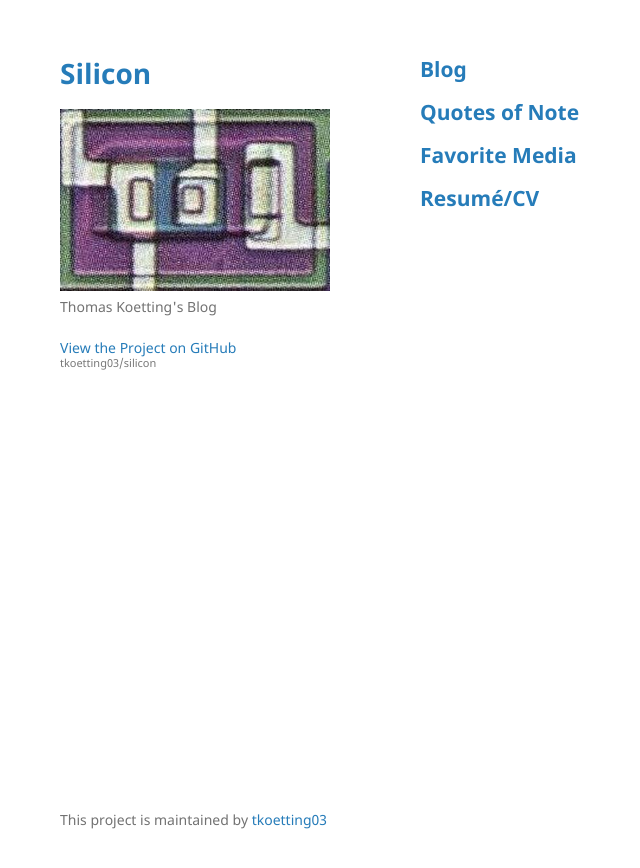
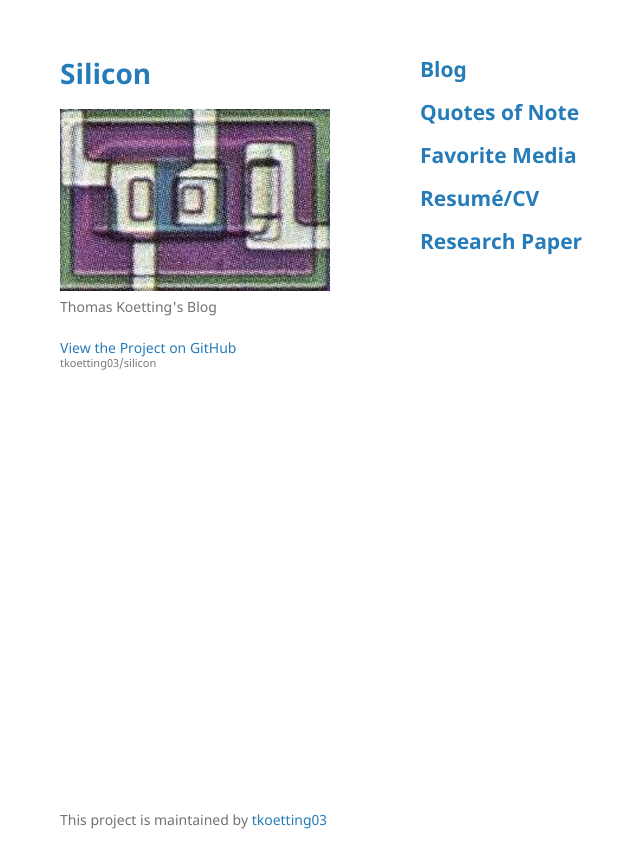
Before and after one commit to tkoetting03/silicon, a Jekyll site: the page built from index.md, in a window 1280 px wide. Shown: the top 868 px of the page, without its empty margins (150-790 px from the left). Built offline with Jekyll 4.4.1, drawn with Linux system fonts in a browser that asks for light colours; our own code applies the rules of GitHub Pages for plain Markdown files.

Commit message:
Update index.md

```diff
--- a/index.md
+++ b/index.md
@@ -6,3 +6,5 @@
 ## [Favorite Media](./other.md)
 
 ## [Resumé/CV](https://www.linkedin.com/in/thomas-koetting-5a94b8239/)
+
+## [Research Paper](./gametheorypaper.pdf)
```
